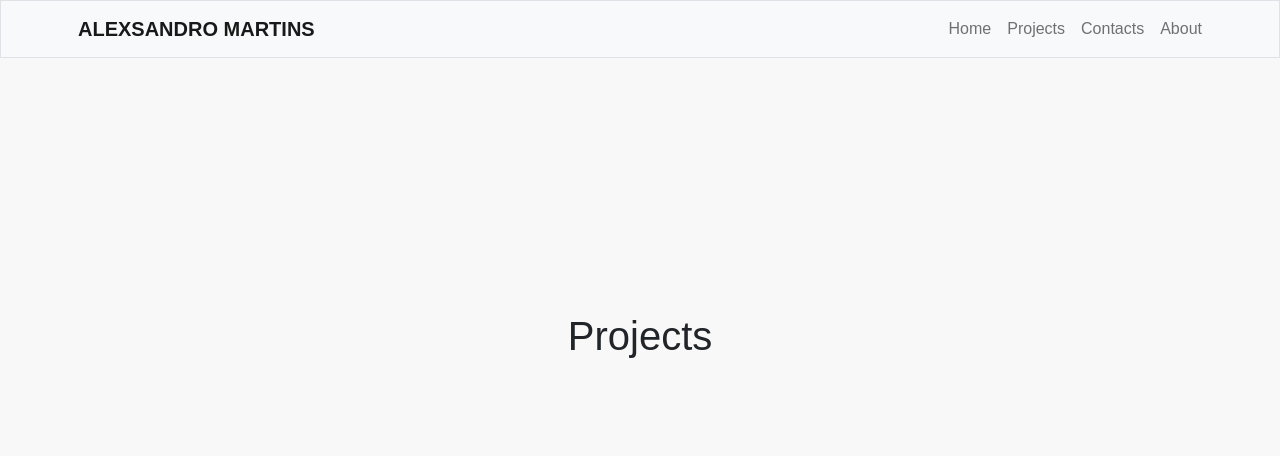
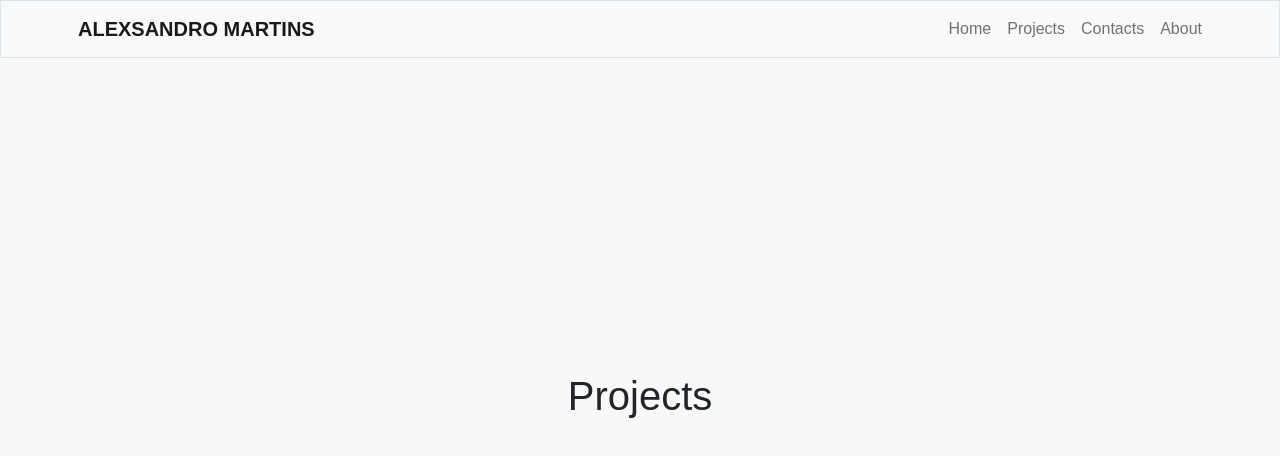
Before and after one commit to Alexsandro-Martinz/portifolio, a React (Vite) app: page /portifolio/projects in a window 1280 px wide. Shown: the top 456 px of the page. Built offline with nearby package versions, Linux system fonts and the light colour scheme.

Commit message:
fix: change page height to divice height

```diff
--- a/src/pages/Layout.css
+++ b/src/pages/Layout.css
@@ -4,5 +4,5 @@ body {
 }
 
 .container-base {
-    height: 680px;
+    height: 100vh;
 }
```
